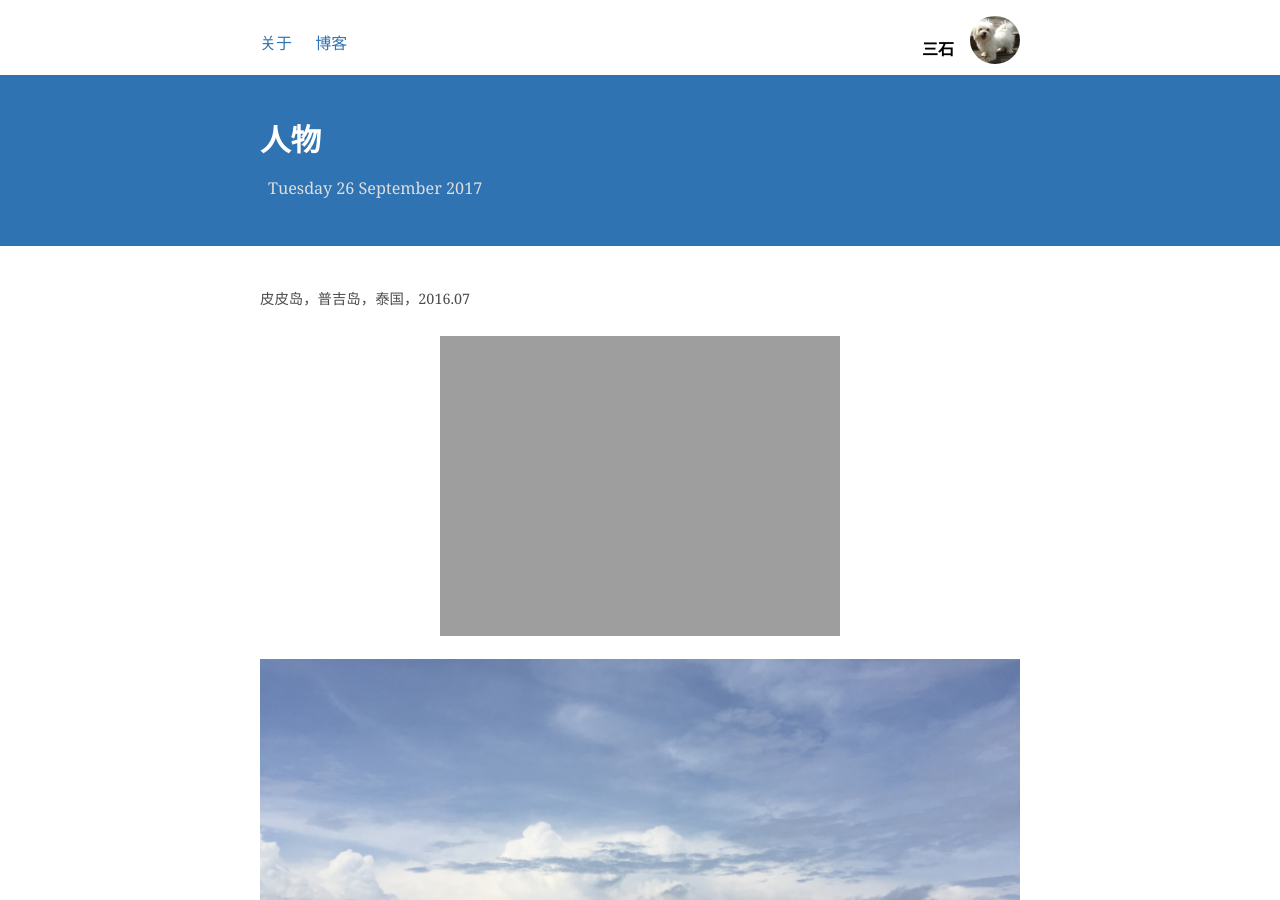
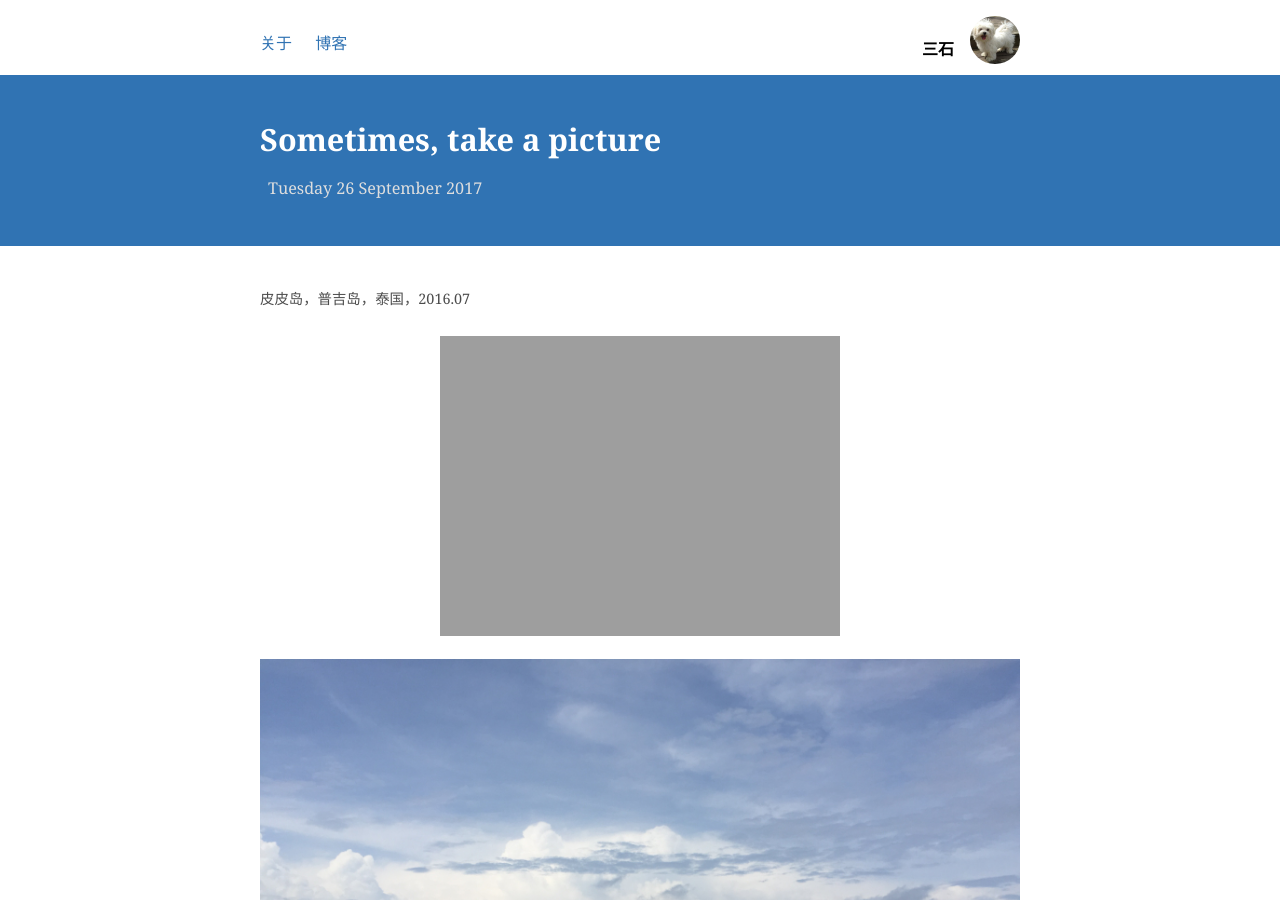
Before and after one commit to shirleysteve/1, a Jekyll site: the page built from _posts/2017-09-26-人物.md, in a window 1280 px wide and 900 px high. Built offline with Jekyll 4.4.1, drawn with Linux system fonts in a browser that asks for light colours; nearby versions of some CDN libraries; comment, search, counter and statistics services are not loaded.

Commit message:
Update 2017-09-26-人物.md

```diff
--- a/_posts/2017-09-26-人物.md
+++ b/_posts/2017-09-26-人物.md
@@ -1,6 +1,6 @@
 ---
 layout: post
-title: 人物
+title: Sometimes, take a picture
 ---
 
 
```
